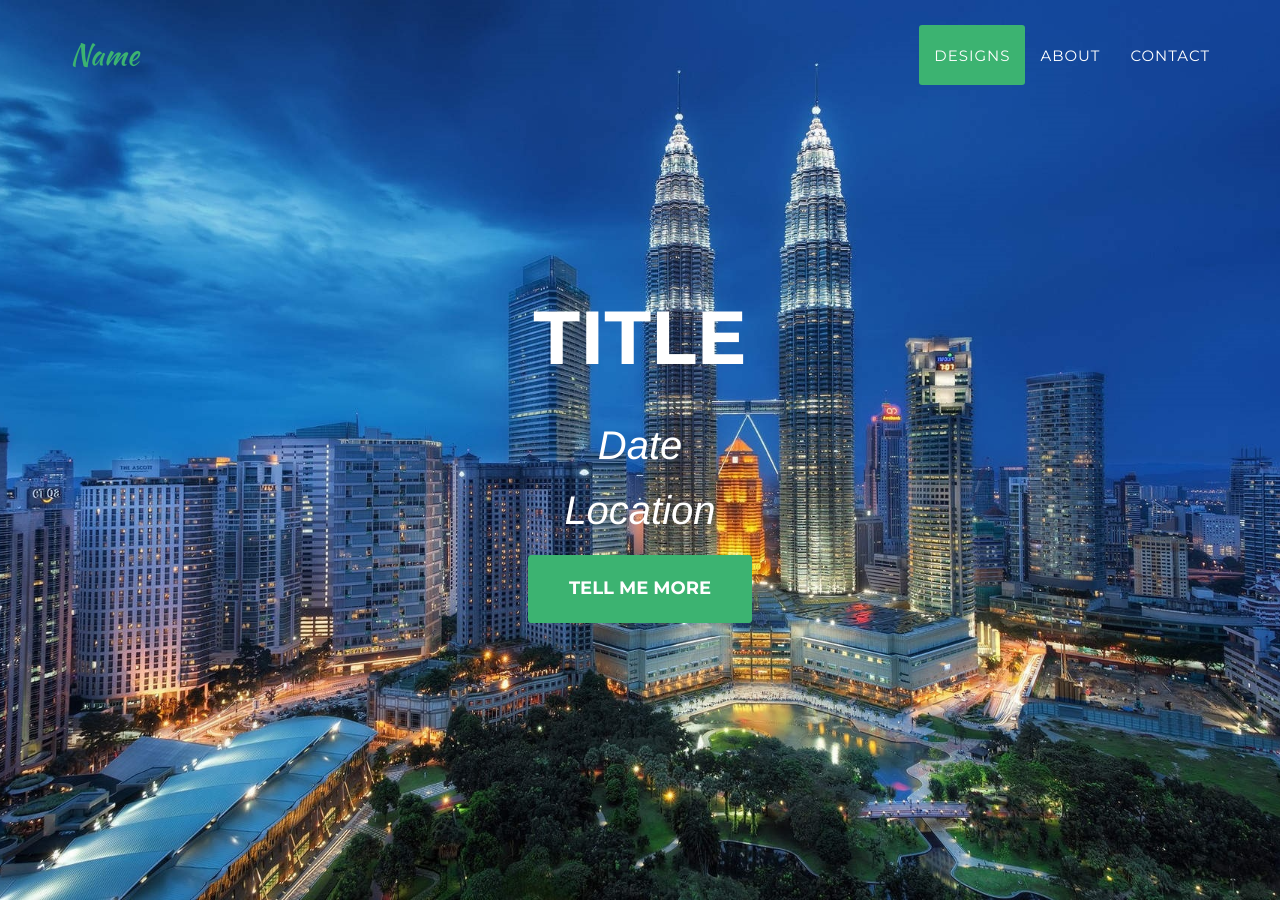
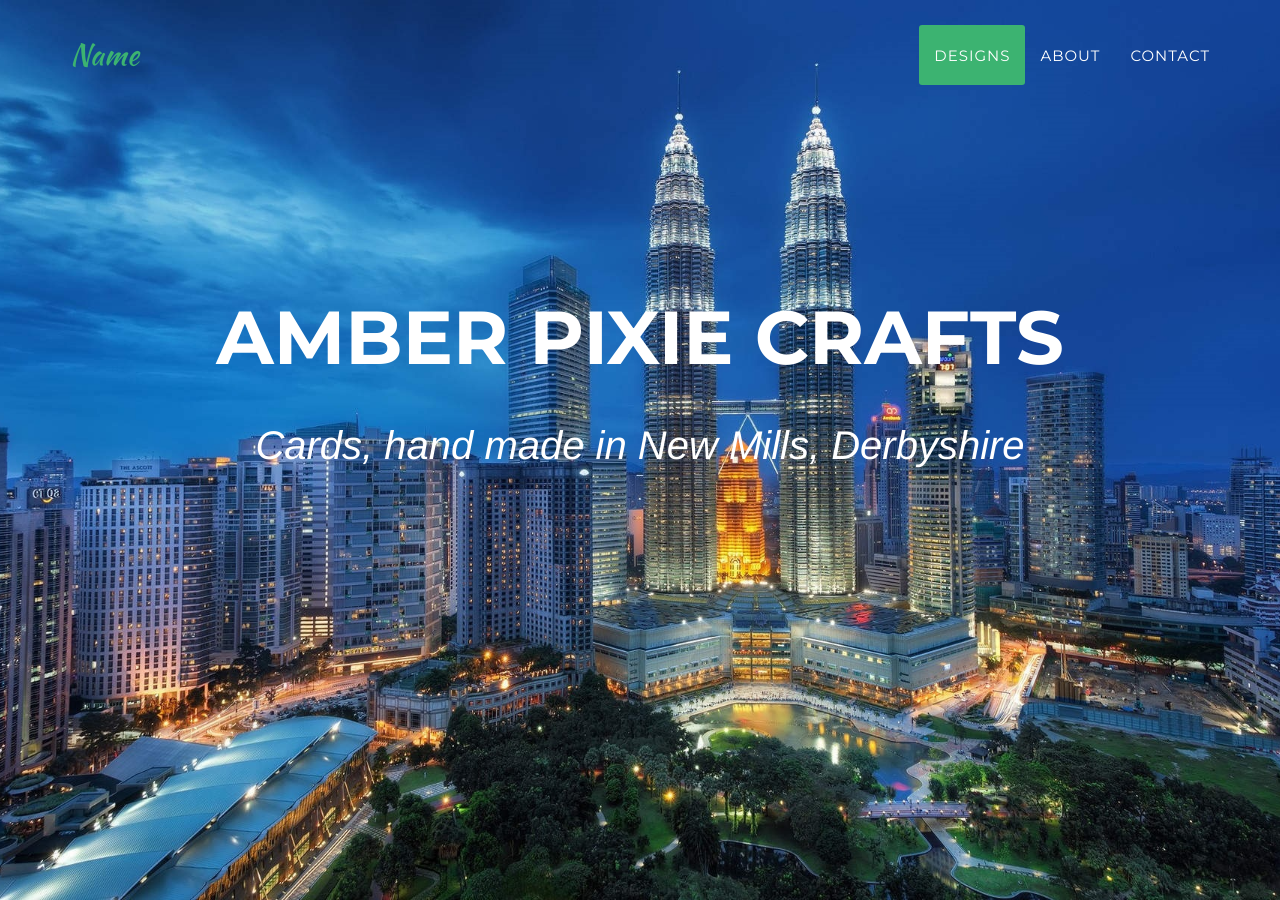
Before and after one commit to lucygoddenpayne/lucygoddenpayne.github.io, a Jekyll site: the page built from index.html, in a window 1280 px wide and 900 px high. Built offline with Jekyll 4.4.1, drawn with Linux system fonts in a browser that asks for light colours; some web fonts are replaced; some of the changed text lies outside the part shown.

Commit message:
More design

```diff
--- a/_config.yml
+++ b/_config.yml
@@ -1,8 +1,8 @@
-title: Your Title
+title: Amber Pixie Crafts
 description: > # this means to ignore newlines until "baseurl:"
-  Your description
+  Amber Pixie Crafts, hand made in New Mills, Derbyshire.
 baseurl: "" # the subpath of your site, e.g. /blog
-url: "Your-Link.github.io" # the base hostname & protocol for your site
+url: https://www.amberpixiecrafts.co.uk # the base hostname & protocol for your site
 # Build settings
 markdown: kramdown
 
@@ -13,7 +13,7 @@ logo: "../css/style/img/icon-large.png"
 
 social:
   name: Your Facebook Page
-  link: "https://www.facebook.com/"
+  link: "https://www.facebook.com/amberpixiecrafts"
 
 google_site_verification: googleXXXXXXXXXXXXXXXX.html
 
@@ -26,9 +26,9 @@ gems:
 # Social networks usernames (many more available: google-plus, flickr, dribbble, pinterest, instagram, tumblr, linkedin, etc.)
 social:
   - title: facebook
-    url: https://www.facebook.com
+    url: https://www.facebook.com/amberpixiecrafts
   - title: twitter
-    url: https://twitter.com
+    url: https://twitter.com/amberpixiecrafts
 
 # Build settings
 markdown: kramdown
--- a/_includes/data/about.html
+++ b/_includes/data/about.html
@@ -24,62 +24,6 @@
                                 <a href="/about" class="page-scroll btn btn-sm">Learn More</a>
                             </div>
                         </li>
-                        <li class="timeline-inverted">
-                            <div class="timeline-image">
-                                <img class="img-circle img-responsive" src="../css/style/img/icon-agenda.jpeg" alt="">
-                            </div>
-                            <div class="timeline-panel">
-                                <div class="timeline-heading">
-                                    <h4>Agenda</h4>
-                                </div>
-                                <div class="timeline-heading">
-                                    <p class="text-muted">Check out the agenda</p>
-                                </div>
-                                <a href="/agenda" class="page-scroll btn btn-sm">Learn More</a>
-                            </div>
-                        </li>
-                        <li>
-                            <div class="timeline-image">
-                                <img class="img-circle img-responsive" src="../css/style/img/icon-team.jpeg" alt="">
-                            </div>
-                            <div class="timeline-panel">
-                                <div class="timeline-heading">
-                                    <h4>Team</h4>
-                                </div>
-                                <div class="timeline-heading">
-                                    <p class="text-muted">Find out the team members</p>
-                                </div>
-                                <a href="/team" class="page-scroll btn btn-sm">Learn More</a>
-                            </div>
-                        </li>
-                        <li class="timeline-inverted">
-                            <div class="timeline-image">
-                                <img class="img-circle img-responsive" src="../css/style/img/icon-venue.jpeg" alt="">
-                            </div>
-                            <div class="timeline-panel">
-                                <div class="timeline-heading">
-                                    <h4>Venue</h4>
-                                </div>
-                                <div class="timeline-heading">
-                                    <p class="text-muted">Learn more about our location</p>
-                                </div>
-                                <a href="/venue" class="page-scroll btn btn-sm">Learn More</a>
-                            </div>
-                        </li>
-                        <li>
-                            <div class="timeline-image">
-                                <img class="img-circle img-responsive" src="../css/style/img/icon-faq.jpeg" alt="">
-                            </div>
-                            <div class="timeline-panel">
-                                <div class="timeline-heading">
-                                    <h4>FAQs</h4>
-                                </div>
-                                <div class="timeline-heading">
-                                    <p class="text-muted">Have a Question? Many answers can be found right here in our FAQs</p>
-                                </div>
-                                <a href="/faqs" class="page-scroll btn btn-sm">Learn More</a>
-                            </div>
-                        </li>
                     </ul>
                 </div>
             </div>
--- a/_includes/data/footer.html
+++ b/_includes/data/footer.html
@@ -18,7 +18,7 @@ footer {
         <div class="container">
             <div class="row">
                 <div class="col-md-4">
-                    <span class="copyright">Copyright © 2017 Melvin Ch'ng, All Rights Reserved.</span>
+                    <span class="copyright">Copyright © 2018 Lucy Godden-Payne, All Rights Reserved.</span>
                 </div>
                 <div class="col-md-4">
                     <ul class="list-inline social-buttons">
--- a/_includes/data/intro.html
+++ b/_includes/data/intro.html
@@ -3,35 +3,8 @@
         <div class="container">
             <div class="row">
                 <div class="col-lg-12 text-center">
-                    <h2 class="section-heading">Title</h2>
+                    <h2 class="section-heading">Some information</h2>
                 </div>
-            </div>
-            <div class="row container">
-                <p>Topic; <a href="www.google.com">Link to Google</a>
-                </p>
-
-                <style>
-                .video {
-                position:relative;
-                padding-bottom: 56.25%;
-                height:0;
-                overflow:hidden;
-                align: middle;
-                }
-                .video iframe, .video object, .video embed {
-                position: absolute;
-                margin: auto;
-                top: 50%;
-                left: 50%;
-                transform: translate(-50%, -50%);
-                width: 100%;
-                height: 100%;
-                }
-                </style>
-
-                <div class="video"><iframe src="https://www.facebook.com/plugins/video.php?href=https%3A%2F%2Fwww.facebook.com%2Ffacebook%2Fvideos%2F10153231379946729%2F&width=500&show_text=false&appId=269289086810957&height=280" frameborder="0" allowTransparency="true" allowFullScreen="true"></iframe></div><br>
-
-                 <center><a href="#" class="page-scroll btn btn-xl">Registration Closed</a></center>
             </div>
         </div>
     </section>
--- /dev/null
+++ b/_includes/data/moreinfo2.html
@@ -0,0 +1,9 @@
+<!-- Clients Aside -->
+
+    <aside class="clients" class="bg-light-gray">
+        <div class="container">
+            <div class="row">
+               More Information>
+            </div>
+        </div>
+    </aside>
--- a/_includes/data/sponsors.html
+++ /dev/null
@@ -1,28 +0,0 @@
-<!-- Clients Aside -->
-
-    <aside class="clients" class="bg-light-gray">
-        <div class="container">
-            <div class="row">
-                <div class="col-lg-12 text-center">
-                    <h2 class="section-heading">Sponsors</h2>
-                </div>
-            </div>
-            <div class="row">
-                <div class="col-md-4 col-sm-6">
-                    <a href="#" class="portfolio-link" data-toggle="modal">
-                        <img src="../css/style/img/logos/TBD.jpg" class="img-responsive img-centered" alt="">
-                    </a>
-                </div>
-                <div class="col-md-4 col-sm-6">
-                    <a href="#" class="portfolio-link" data-toggle="modal">
-                        <img src="../css/style/img/logos/TBD.jpg" class="img-responsive img-centered" alt="">
-                    </a>
-                </div>
-                <div class="col-md-4 col-sm-6">
-                    <a href="#" class="portfolio-link" data-toggle="modal">
-                        <img src="../css/style/img/logos/TBD.jpg" class="img-responsive img-centered" alt="">
-                    </a>
-                </div>
-            </div>
-        </div>
-    </aside>
--- a/_layouts/home.html
+++ b/_layouts/home.html
@@ -12,10 +12,8 @@
     <header>
         <div class="container">
             <div class="intro-text">
-                <div class="intro-heading">Title<br></div>
-                <div class="intro-lead-in">Date</div>
-                <div class="intro-lead-in">Location</div>
-                <a href="#intro" class="page-scroll btn btn-xl">Tell Me More</a>
+                <div class="intro-heading">Amber Pixie Crafts<br></div>
+                <div class="intro-lead-in">Cards, hand made in New Mills, Derbyshire</div>
             </div>
         </div>
     </header>
@@ -23,7 +21,7 @@
     {% include data/intro.html %}
     {% include data/designs.html %}
     {% include data/about.html %}
-    {% include data/sponsors.html %}
+    {% include data/moreinfo2.html %}
     {% include data/contact.html %}
     {% include data/footer.html %}
     {% include data/designs_info.html %}
```
